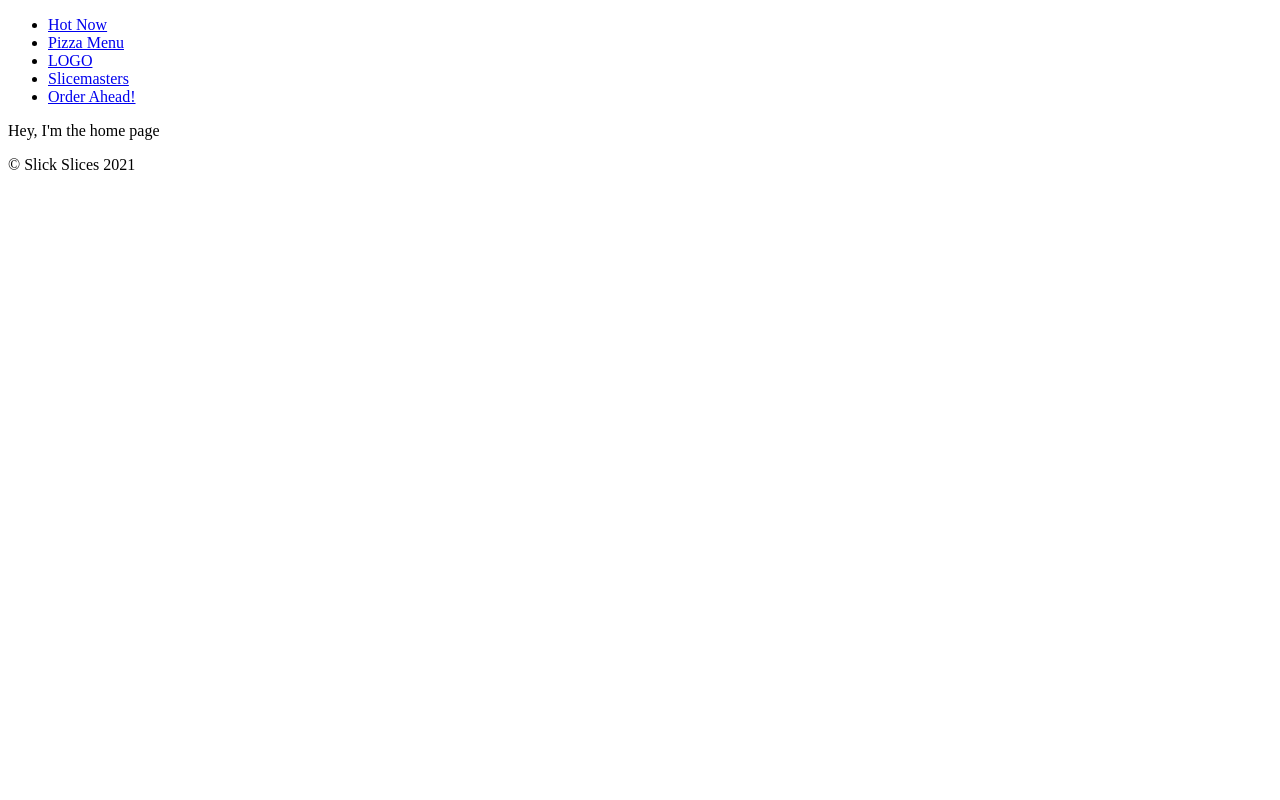
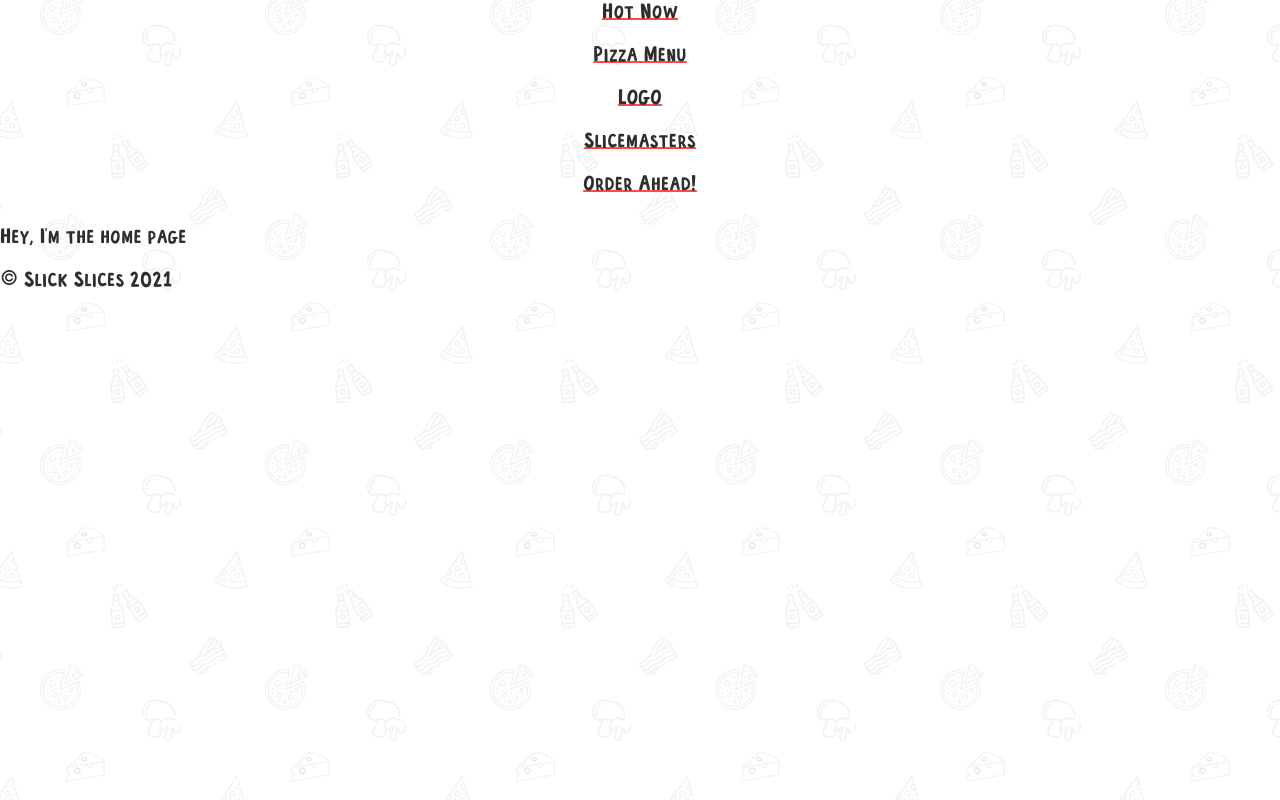
Before and after one commit to has-lamda/master-gatsby, a Gatsby site in the folder gatsby/: page / in a window 1280 px wide. Built offline with nearby package versions, Linux system fonts and the light colour scheme; Gatsby itself is replaced by a stand-in of ours.

Commit message:
Master gatsby layout
Import CSS styles globally
Component level styling
Typography styles imported

```diff
--- a/gatsby/gatsby-browser.js
+++ b/gatsby/gatsby-browser.js
@@ -1,5 +1,6 @@
 import React from 'react';
 import Layout from './src/components/Layout';
+import 'normalize.css';
 
 export function wrapPageElement({ element, props }) {
     return (
--- a/gatsby/src/components/Layout.js
+++ b/gatsby/src/components/Layout.js
@@ -1,10 +1,15 @@
 import React from 'react';
 import Nav from './Nav';
 import Footer from './Footer';
+import 'normalize.css';
+import GlobalStyles from '../styles/GlobalStyles';
+import Typography from '../styles/Typography';
 
 export default function Layout( { children }) {
     return (
         <div>
+            <GlobalStyles />
+            <Typography />
             <Nav />
             {children}
             <Footer />
--- a/gatsby/src/components/Nav.js
+++ b/gatsby/src/components/Nav.js
@@ -1,9 +1,25 @@
 import React from 'react';
 import { Link } from 'gatsby';
+import styled from 'styled-components';
+
+const NavStyles = styled.nav`
+   margin-bottom: 3rem;
+   ul {
+       margin: 0;
+       padding: 0;
+       text-align: center;
+       list-style: none;
+
+       display: grid;
+       grid-template-columns: 1ft 1fr auto 1fr 1fr;
+       grid-gap: 2rem;
+       align-items: center;
+   }
+`;
 
 export default function Nav() {
     return (
-        <nav>
+        <NavStyles>
             <ul>
                 <li>
                     <Link to="/">Hot Now</Link>
@@ -21,6 +37,6 @@ export default function Nav() {
                     <Link to="/orders">Order Ahead!</Link>
                 </li>
             </ul>
-        </nav>
+        </NavStyles>
     )
 }
--- /dev/null
+++ b/gatsby/src/styles/GlobalStyles.js
@@ -0,0 +1,86 @@
+import { createGlobalStyle } from 'styled-components';
+import bg from '../assets/images/bg.svg';
+import stripes from '../assets/images/stripes.svg';
+
+const GlobalStyles = createGlobalStyle`
+  :root {
+    --red: #FF4949;
+    --black: #2E2E2E;
+    --yellow: #ffc600;
+    --white: #fff;
+    --grey: #efefef;
+  }
+  html {
+    background-image: url(${bg});
+    background-size: 450px;
+    background-attachment: fixed;
+    font-size: 10px;
+  }
+
+  body {
+    font-size: 2rem;
+  }
+
+  fieldset {
+    border-color: rgba(0,0,0,0.1);
+    border-width: 1px;
+  }
+
+  button {
+    background: var(--red);
+    color: white;
+    border: 0;
+    padding: 0.6rem 1rem;
+    border-radius: 2px;
+    cursor: pointer;
+    --cast: 2px;
+    box-shadow: var(--cast) var(--cast) 0 var(--grey);
+    text-shadow: 0.5px 0.5px 0 rgba(0,0,0,0.2);
+    transition: all 0.2s;
+    &:hover {
+      --cast: 4px;
+    }
+  }
+
+  .gatsby-image-wrapper img[src*=base64\\,] {
+    image-rendering: -moz-crisp-edges;
+    image-rendering: pixelated;
+  }
+
+  /* Scrollbar Styles */
+  body::-webkit-scrollbar {
+    width: 12px;
+  }
+  html {
+    scrollbar-width: thin;
+    scrollbar-color: var(--red) var(--white);
+  }
+  body::-webkit-scrollbar-track {
+    background: var(--white);
+  }
+  body::-webkit-scrollbar-thumb {
+    background-color: var(--red) ;
+    border-radius: 6px;
+    border: 3px solid var(--white);
+  }
+
+  hr {
+    border: 0;
+    height: 8px;
+    background-image: url(${stripes});
+    background-size: 1500px;
+  }
+
+  img {
+    max-width: 100%;
+  }
+
+  .tilt {
+    transform: rotate(-2deg);
+    position: relative;
+    display: inline-block;
+  }
+
+`;
+
+export default GlobalStyles;
--- /dev/null
+++ b/gatsby/src/styles/Typography.js
@@ -0,0 +1,44 @@
+import { createGlobalStyle } from 'styled-components';
+
+import font from '../assets/fonts/frenchfries.woff';
+
+const Typography = createGlobalStyle`
+  @font-face {
+    font-family: FrenchFries;
+    src: url(${font});
+  }
+  html {
+    font-family: FrenchFries, -apple-system, BlinkMacSystemFont, 'Segoe UI', Roboto, Oxygen, Ubuntu, Cantarell, 'Open Sans', 'Helvetica Neue', sans-serif;
+    color: var(--black);
+  }
+  p, li {
+    letter-spacing: 0.5px;
+  }
+  h1,h2,h3,h4,h5,h6 {
+    font-weight: normal;
+    margin: 0;
+  }
+  a {
+    color: var(--black);
+    text-decoration-color: var(--red);
+    /* Chrome renders this weird with this font, so we turn it off */
+    text-decoration-skip-ink: none;
+  }
+  mark, .mark {
+    background: var(--yellow);
+    padding: 0 2px 2px 2px;
+    margin: 0;
+    display: inline;
+    line-height: 1;
+  }
+
+  .center {
+    text-align: center;
+  }
+
+  .tilt {
+    transform: rotate(-2deg);
+  }
+`;
+
+export default Typography;
--- /dev/null
+++ b/gatsby/src/styles/red.css
@@ -0,0 +1,3 @@
+body {
+    background-color: red;
+}
```
